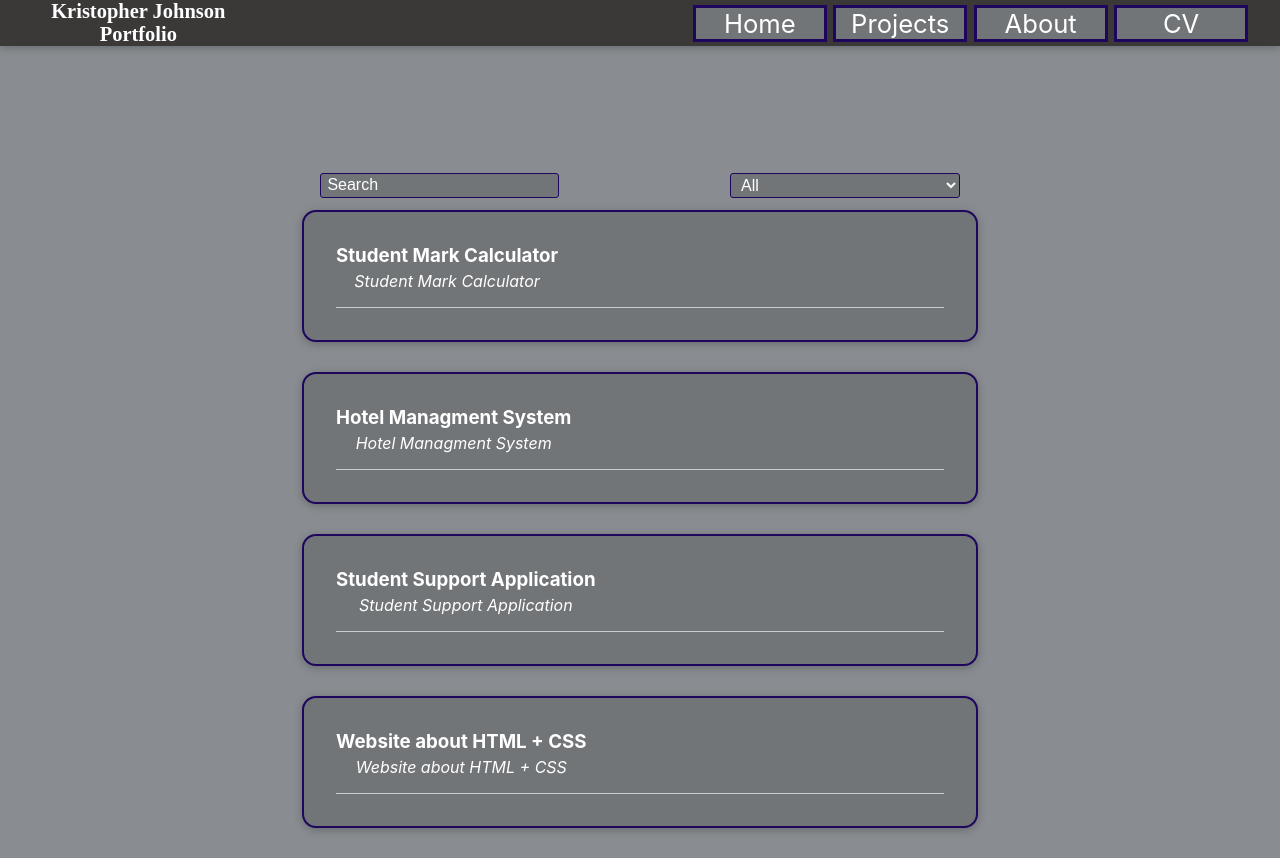
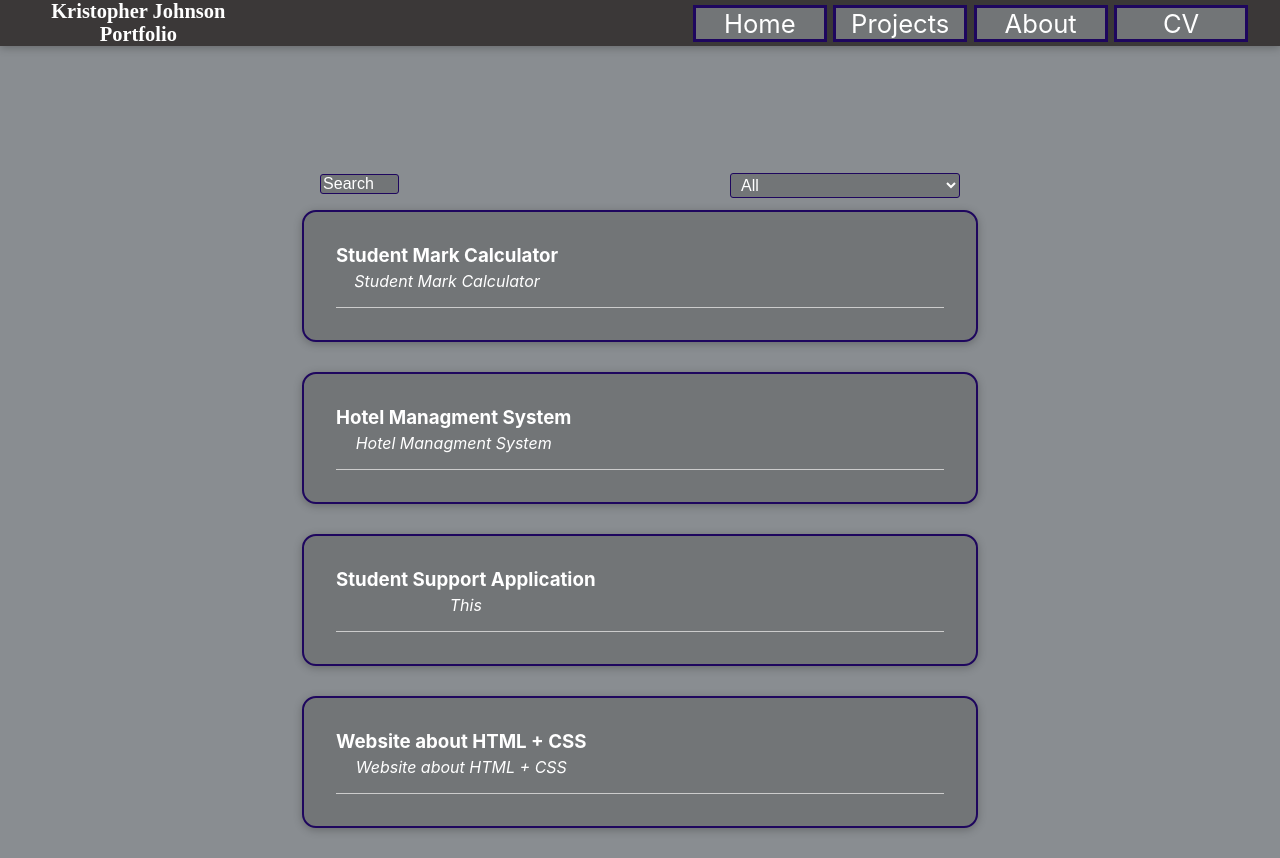
Before and after one commit to Kristopher-Johnson/kristopher-johnson-portfolio, a React (Create React App) app: page /projects in a window 1280 px wide. Built offline with nearby package versions, Linux system fonts and the light colour scheme.

Commit message:
Added functionality to search bar

```diff
--- /dev/null
+++ b/src/components/Function/SearchBar.js
@@ -0,0 +1,20 @@
+import classes from "./SearchBar.module.css";
+
+const SearchBar = (props) => {
+  return (
+    <form action="/projects" method="get">
+      <label htmlFor="header-search">
+        <span className={classes["visually-hidden"]}>Search Projects</span>
+      </label>
+      <input
+        onChange={(event) => props.onSearch(event.target.value)}
+        type={props.type}
+        id={props.id}
+        defaultValue={props.defaultValue}
+        name={props.name}
+      />
+    </form>
+  );
+};
+
+export default SearchBar;
--- /dev/null
+++ b/src/components/Function/SearchBar.module.css
@@ -0,0 +1,9 @@
+.visually-hidden {
+  clip: rect(0 0 0 0);
+  clip-path: inset(50%);
+  height: 1px;
+  overflow: hidden;
+  position: absolute;
+  white-space: nowrap;
+  width: 1px;
+}
--- a/src/components/Function/Sort.js
+++ b/src/components/Function/Sort.js
@@ -1,10 +1,4 @@
-import React from "react";
-import ProjectElement from "../Layout/Pages/ProjectPage/ProjectElement";
-
-// Compare function needed by the Sort component
 const filter = (list, by) => {
-  // you can access the relevant property like this a.props[by]
-  // depending whether you are sorting by tilte or year, you can write a compare function here,
   let projectList = [];
   let i = 0;
   while (i < list.length) {
@@ -17,12 +11,43 @@ const filter = (list, by) => {
   return projectList;
 };
 
+const search = (list, by) => {
+  let projectList = [];
+  let i = 0;
+  while (i < list.length) {
+    // console.log(by);
+    // console.log(list[i]);
+
+    if (
+      list[i].props.name.toLowerCase().includes(by) ||
+      list[i].props.description.toLowerCase().includes(by) ||
+      list[i].props.language.find((element) => {
+        console.log(element);
+        return element.toLowerCase().includes(by);
+      })
+    ) {
+      projectList.push(list[i]);
+    }
+
+    i++;
+  }
+
+  return projectList;
+};
+
 const Sort = (props) => {
-  //   return props.children;
-  if (props.by === "All") {
-    return props.children;
+  if (props.sort[0] === true) {
+    if (props.sort[1] === "All") {
+      return props.children;
+    }
+    return filter(props.children, props.sort[1]);
+  } else {
+    if (props.sort[1] === "") {
+      //   console.log("here");
+      return props.children;
+    }
+    return search(props.children, props.sort[1].toLowerCase());
   }
-  return filter(props.children, props.by);
 };
 
 export default Sort;
--- a/src/components/Layout/Pages/ProjectPage/ProjectList.js
+++ b/src/components/Layout/Pages/ProjectPage/ProjectList.js
@@ -2,41 +2,10 @@ import ProjectElement from "./ProjectElement";
 import classes from "./ProjectList.module.css";
 import Sort from "../../../Function/Sort";
 
-const DUMMY_PROJECTS = [
-  {
-    id: "p1",
-    name: "Student Mark Calculator",
-    description: "Student Mark Calculator",
-    language: ["Java"],
-    image: "",
-  },
-  {
-    id: "p2",
-    name: "Hotel Managment System",
-    description: "Hotel Managment System",
-    language: ["Java"],
-    image: "",
-  },
-  {
-    id: "p3",
-    name: "Student Support Application",
-    description: "Student Support Application",
-    language: ["Java", "Junit"],
-    image: "",
-  },
-  {
-    id: "p4",
-    name: "Website about HTML + CSS",
-    description: "Website about HTML + CSS",
-    language: ["HTML", "CSS", "JavaScript"],
-    image: "",
-  },
-];
-
 const ProjectList = (props) => {
   const projectList = (
-    <Sort by={props.filter}>
-      {DUMMY_PROJECTS.map((project) => (
+    <Sort sort={props.sortFilter}>
+      {props.DUMMY_PROJECTS.map((project) => (
         <ProjectElement
           key={project.id}
           id={project.id}
--- a/src/components/Layout/Pages/ProjectPage/ProjectListDescription.js
+++ b/src/components/Layout/Pages/ProjectPage/ProjectListDescription.js
@@ -1,11 +1,17 @@
 import classes from "./ProjectListDescription.module.css";
-import { useState } from "react";
+import SearchBar from "../../../Function/SearchBar";
 
 const ProjectListDescription = (props) => {
   return (
     <div className={classes.section}>
       <div className={classes.inputs}>
-        <input type="text" id="Search" defaultValue="Search" name="Search" />
+        <SearchBar
+          type="text"
+          id="Search"
+          defaultValue="Search"
+          name="Search"
+          onSearch={props.onSearch}
+        />
         <select onChange={(event) => props.onSort(event.target.value)}>
           <option>All</option>
           <option>Java</option>
--- a/src/components/Layout/Pages/ProjectPage/Projects.js
+++ b/src/components/Layout/Pages/ProjectPage/Projects.js
@@ -1,21 +1,84 @@
 import ProjectList from "./ProjectList";
 import ProjectListDescription from "./ProjectListDescription";
 import classes from "./Projects.module.css";
-import Sort from "../../../Function/Sort";
 import { useState } from "react";
+
+const DUMMY_PROJECTS = [
+  {
+    id: "p1",
+    name: "Student Mark Calculator",
+    description: "Student Mark Calculator",
+    language: ["Java"],
+    image: "",
+  },
+  {
+    id: "p2",
+    name: "Hotel Managment System",
+    description: "Hotel Managment System",
+    language: ["Java"],
+    image: "",
+  },
+  {
+    id: "p3",
+    name: "Student Support Application",
+    description: "This",
+    language: ["Java", "Junit"],
+    image: "",
+  },
+  {
+    id: "p4",
+    name: "Website about HTML + CSS",
+    description: "Website about HTML + CSS",
+    language: ["HTML", "CSS", "JavaScript"],
+    image: "",
+  },
+];
 
 const Projects = (props) => {
   const [listFilter, setListFilter] = useState("All");
+  const [searchFilter, setSearchFilter] = useState("");
+  const [thisFilter, setThisFilter] = useState(true);
+
+  // const { search } = window.location;
+  // const query = new URLSearchParams(search).get("s");
+  // const [searchQuery, setSearchQuery] = useState(query || "");
 
   const sortList = (language) => {
     setListFilter(language);
+    setThisFilter(true);
   };
+
+  const searchList = (query) => {
+    setSearchFilter(query);
+    setThisFilter(false);
+  };
+
+  const whichFilter = () => {
+    if (thisFilter) {
+      // console.log(thisFilter);
+      return [true, listFilter];
+    } else {
+      // console.log(thisFilter);
+      return [false, searchFilter];
+    }
+  };
+
+  // const searchProjects = (projects, query) => {
+  //   if (!query) {
+  //     return projects;
+  //   }
+
+  //   return projects.filter((project) => {
+  //     const projectName = project.name.toLowerCase();
+  //     return projectName.includes(query);
+  //   });
+  // };
 
   return (
     <div className={classes.projects}>
-      <ProjectListDescription onSort={sortList} />
+      <ProjectListDescription onSort={sortList} onSearch={searchList} />
 
-      <ProjectList filter={listFilter} />
+      <ProjectList sortFilter={whichFilter()} DUMMY_PROJECTS={DUMMY_PROJECTS} />
     </div>
   );
 };
```
